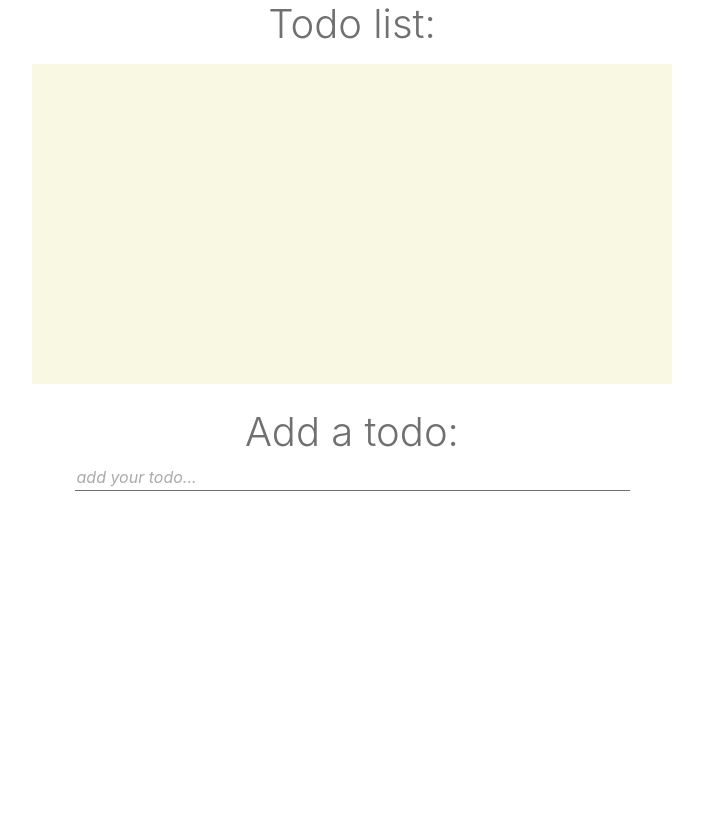
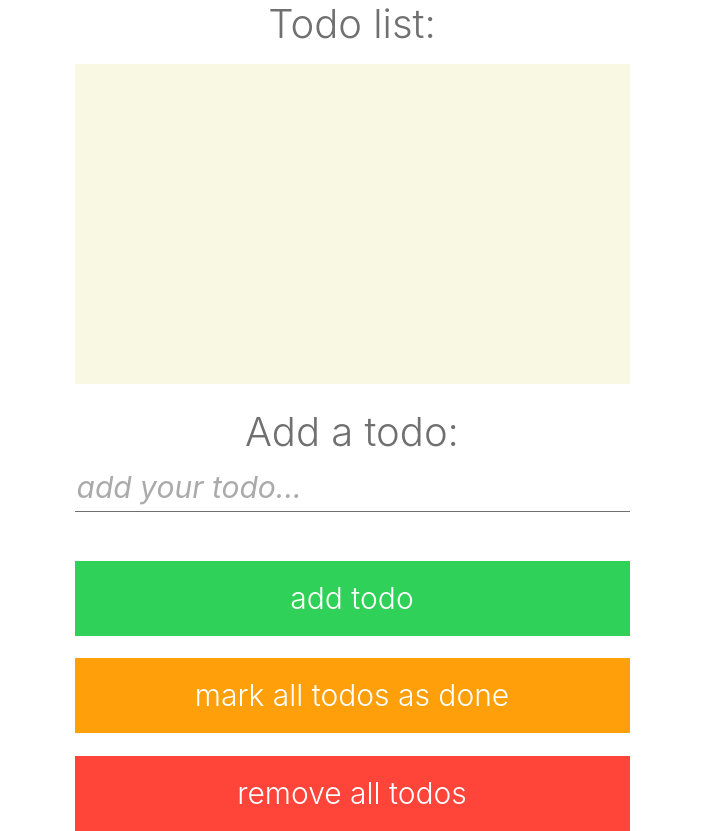
Before and after one commit to iliaroger/todo-list-app, a React (Create React App) app in the folder personal-finance-app/: page / in a window 1280 px wide. Shown: the whole page, without its empty margins (288-991 px from the left). Before the commit the page ends 800 px from the top, so only its background shows below. Built offline with nearby package versions, Linux system fonts and the light colour scheme.

Commit message:
implemented contex

```diff
--- a/personal-finance-app/public/index.html
+++ b/personal-finance-app/public/index.html
@@ -7,7 +7,7 @@
     <meta name="theme-color" content="#000000" />
     <meta
       name="description"
-      content="Web site created using create-react-app"
+      content="Todo App"
     />
     <link rel="apple-touch-icon" href="%PUBLIC_URL%/logo192.png" />
     <!--
@@ -24,7 +24,7 @@
       work correctly both with client-side routing and a non-root public URL.
       Learn how to configure a non-root public URL by running `npm run build`.
     -->
-    <title>React App</title>
+    <title>Todo App</title>
   </head>
   <body>
     <noscript>You need to enable JavaScript to run this app.</noscript>
--- a/personal-finance-app/src/App.js
+++ b/personal-finance-app/src/App.js
@@ -1,15 +1,21 @@
-import React from 'react';
+import React, {useState} from 'react';
 import './App.css';
 import DisplayTodos from './Components/DisplayTodos';
 import Input from './Components/InputTodos';
+import {ContextData} from './Components/Context';
 
 function App() {
+
+  const [todos, setTodo] = useState();
+
   return (
     <div className="container">
       <div className="row">
         <div className="col-md-12">
-          <DisplayTodos></DisplayTodos>
-          <Input></Input>
+          <ContextData.Provider value={{todos, setTodo}}>
+            <DisplayTodos></DisplayTodos>
+            <Input></Input>
+          </ContextData.Provider>
         </div>
       </div>
     </div>
--- /dev/null
+++ b/personal-finance-app/src/Components/Context.js
@@ -0,0 +1,4 @@
+import React from 'react';
+
+
+export const ContextData = React.createContext();
--- a/personal-finance-app/src/Components/Display.css
+++ b/personal-finance-app/src/Components/Display.css
@@ -9,6 +9,7 @@ h1{
     max-height: 50vh;
     height: 40vh;
     background-color: rgb(248, 248, 227);
-    width: 50vw;
+    width: 50%;
+    min-width: 50%;
     margin: 0 auto;
 }
--- a/personal-finance-app/src/Components/DisplayTodos.js
+++ b/personal-finance-app/src/Components/DisplayTodos.js
@@ -1,13 +1,19 @@
-import React, {useEffect, useCallback} from 'react';
-import '../Components/Display.css'
+import React, {useEffect, useCallback, useContext} from 'react';
+import '../Components/Display.css';
+import {ContextData} from './Context';
 
 function Display(props){
+
+    const {todos, setTodo} = useContext(ContextData);
+
 
     return(
         <div>
             <h1>Todo list:</h1>
             <div className="todoBox">
-                <ul></ul>
+                <ul>
+
+                </ul>
             </div>
         </div>
     )
--- a/personal-finance-app/src/Components/Input.css
+++ b/personal-finance-app/src/Components/Input.css
@@ -20,3 +20,58 @@ input::placeholder{
     color: rgb(170, 170, 170);
     font-style: italic;
 }
+
+input[type = "text"]{
+    font-size: 30px;
+}
+
+#addButton{
+    background-color: #30D158;
+    border: none;
+    padding: 15px 120px;
+    color: white;
+    font-size: 30px;
+    font-weight: 300;
+    margin-top: 3%;
+    width: 50%;
+    transition: 0.3s;
+}
+
+#addButton:hover{
+    background-color: rgb(44, 175, 77);
+    transition: 0.3s;
+}
+
+#markButton{
+    background-color: #FF9F0A;
+    border: none;
+    padding: 15px 120px;
+    color: white;
+    font-size: 30px;
+    font-weight: 300;
+    margin-top: 2%;
+    width: 50%;
+    transition: 0.3s;
+}
+
+#markButton:hover{
+    background-color: rgb(233, 144, 12);
+    transition: 0.3s;
+}
+
+#removeButton{
+    background-color: #FF453A;
+    border: none;
+    padding: 15px 120px;
+    color: white;
+    font-size: 30px;
+    font-weight: 300;
+    margin-top: 2%;
+    width: 50%;
+    transition: 0.3s;
+}
+
+#removeButton:hover{
+    background-color: rgb(226, 64, 55);
+    transition: 0.3s;
+}
--- a/personal-finance-app/src/Components/InputTodos.js
+++ b/personal-finance-app/src/Components/InputTodos.js
@@ -1,13 +1,47 @@
-import React from 'react';
-import '../Components/Input.css'
+import React, {useEffect, useCallback, useState, useContext} from 'react';
+import '../Components/Input.css';
+import {ContextData} from './Context';
 
 function Input(props){
+
+    const [todo, setCurrentTodo] = useState('');
+
+    const {todos, setTodo} = useContext(ContextData);
+
+    const saveTodo = useCallback((e)=>{
+        setCurrentTodo(e.target.value);
+    },[])
+
+    const addTodo = useCallback(()=>{
+
+        setTodo([
+            ...todos,
+            {
+                id: todo.length +1,
+                content: todo
+            }
+        ])
+
+        setCurrentTodo('');
+
+    }, [todos, todo])
+
+    useEffect(()=>{
+        console.log("todos changed");
+    },[todos])
+
     return(
         <div className="centerItems">
             <br></br>
             <h1>Add a todo:</h1>
-            <input placeholder="add your todo..."></input>
-
+            <input placeholder="add your todo..." type="text" onChange={saveTodo} value={todo}></input>
+            <br></br>
+            <p>{todos}</p>
+            <button id="addButton" onClick={addTodo}> add todo </button>
+            <br></br>
+            <button id="markButton"> mark all todos as done </button>
+            <br></br>
+            <button id="removeButton"> remove all todos </button>
         </div>
     )
 }
```
Also changed, not shown: 1 other file (tests, documents, lock files or other folders).
